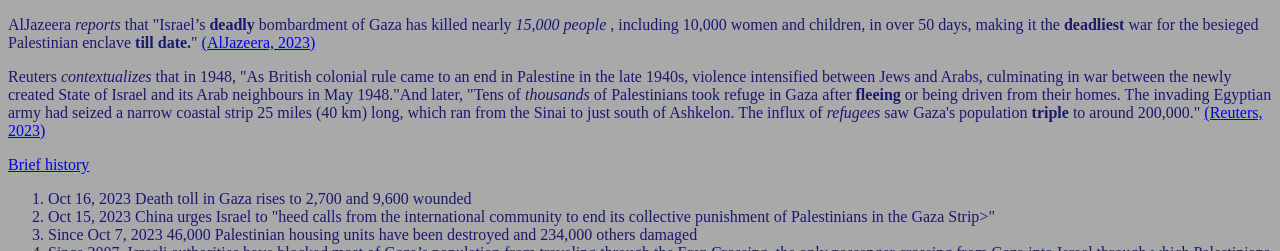
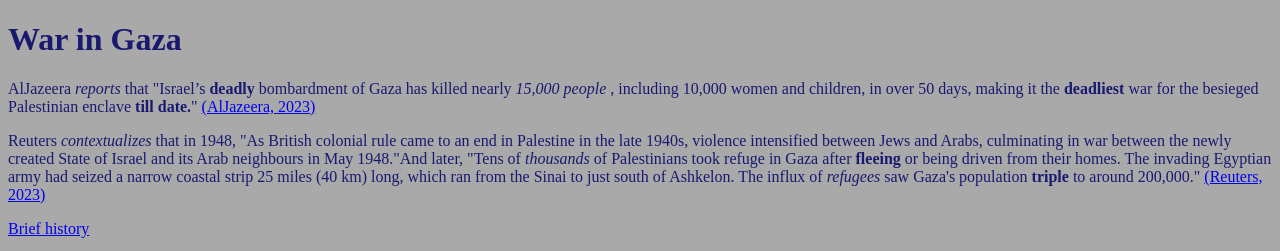
Before and after one commit to dgaleana1/War-in-Gaza, a plain HTML site: page index.html in a window 1280 px wide. Shown: the top 251 px of the page. Drawn offline with Linux system fonts and the light colour scheme.

Commit message:
added title

```diff
--- a/index.html
+++ b/index.html
@@ -5,6 +5,7 @@
         <link rel=stylesheet href="styles.css">
     </head>
     <body>
+        <h1> War in Gaza </h1>
         <p id="p1"> AlJazeera <i>reports</i> that "Israel’s <b>deadly</b> bombardment of Gaza has killed nearly <i> 15,000 people </i>, including 10,000 women and children, in over 50 days, making it the <b>deadliest</b> war for the besieged Palestinian enclave <b>till date.</b>" <a href="https://www.aljazeera.com/news/2023/11/27/palestine-and-israel-brief-history-maps-and-charts" >(AlJazeera, 2023) </a> </p>
         <p id="p2"> Reuters <i>contextualizes</i> that in 1948, "As British colonial rule came to an end in Palestine in the late 1940s, violence intensified between Jews and Arabs, culminating in war between the newly created State of Israel and its Arab neighbours in May 1948."And later, "Tens of <i>thousands</i> of Palestinians took refuge in Gaza after <b>fleeing</b> or being driven from their homes. The invading Egyptian army had seized a narrow coastal strip 25 miles (40 km) long, which ran from the Sinai to just south of Ashkelon. The influx of <i>refugees</i> saw Gaza's population <b>triple</b> to around 200,000." <a href="https://www.reuters.com/world/middle-east/brief-history-gazas-centuries-war-2023-10-13/"> (Reuters, 2023)</a></p>
         <p id="p3"> <a href="https://www.reuters.com/graphics/ISRAEL-PALESTINIANS/MAPS/movajdladpa/"> Brief history</a></p>
--- a/styles.css
+++ b/styles.css
@@ -17,3 +17,7 @@ body{
 ol{
     color:#191970;
 }
+
+h1{
+    color:#191970;
+}
```
